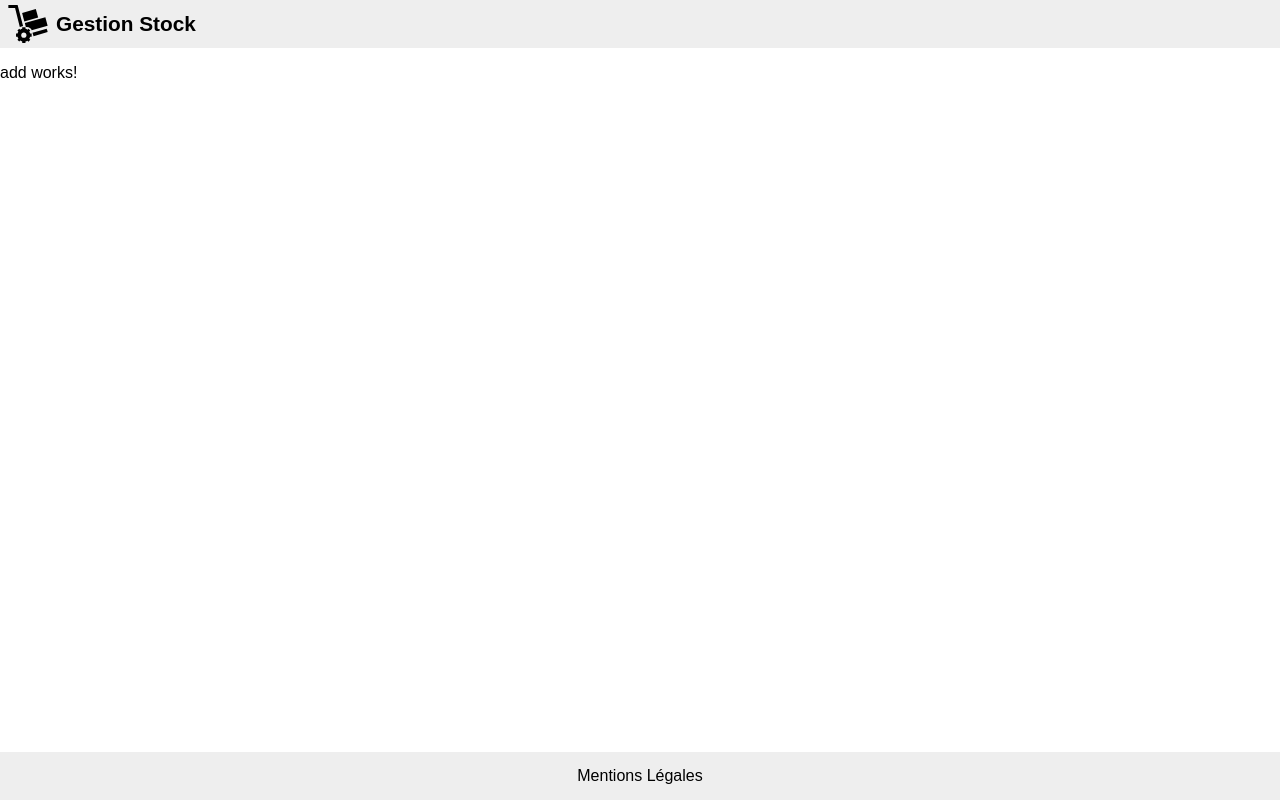
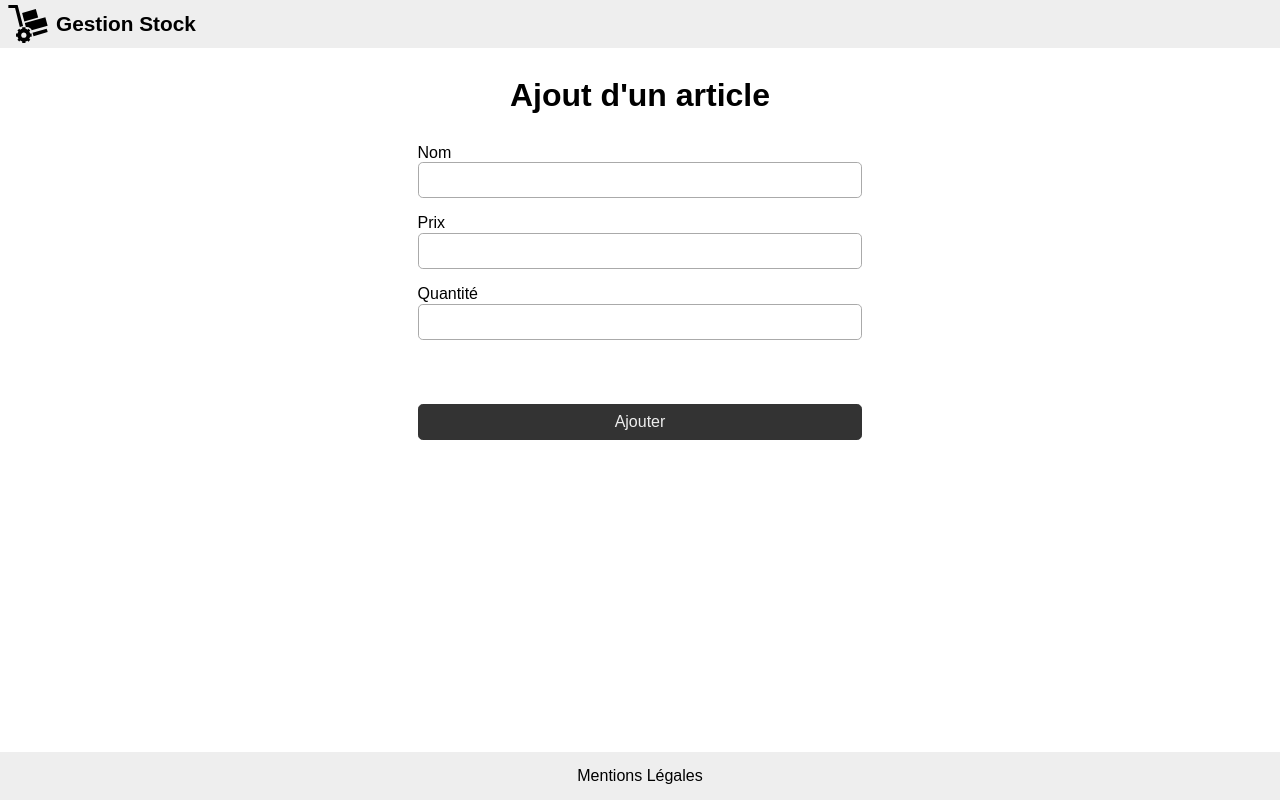
Before and after one commit to jlg-formation/aguzz1-dec-2023, an Angular app in the folder front/: page /stock/add in a window 1280 px wide. Built offline with nearby package versions, Linux system fonts and the light colour scheme.

Commit message:
dev: dom and css of add component

```diff
--- a/front/src/app/stock/routes/add/add.component.html
+++ b/front/src/app/stock/routes/add/add.component.html
@@ -1 +1,22 @@
-<p>add works!</p>
+<main>
+  <h1>Ajout d'un article</h1>
+  <form>
+    <label>
+      <span>Nom</span>
+      <input type="text" />
+      <span class="error"></span>
+    </label>
+    <label>
+      <span>Prix</span>
+      <input type="text" />
+      <span class="error"></span>
+    </label>
+    <label>
+      <span>Quantité</span>
+      <input type="text" />
+      <span class="error"></span>
+    </label>
+    <div class="error"></div>
+    <button class="primary">Ajouter</button>
+  </form>
+</main>
--- a/front/src/app/stock/routes/add/add.component.scss
+++ b/front/src/app/stock/routes/add/add.component.scss
@@ -0,0 +1,30 @@
+form {
+  display: flex;
+  flex-flow: column;
+
+  width: 100%;
+  max-width: 50ch;
+
+  label {
+    display: flex;
+    flex-flow: column;
+
+    span.error {
+      height: 1em;
+    }
+
+    input {
+      padding: 0.5em 1em;
+      border: 0.1em solid #aaa;
+      border-radius: 0.3em;
+    }
+  }
+
+  div.error {
+    height: 3em;
+    font-weight: bold;
+    display: flex;
+    align-items: center;
+    justify-content: center;
+  }
+}
```
